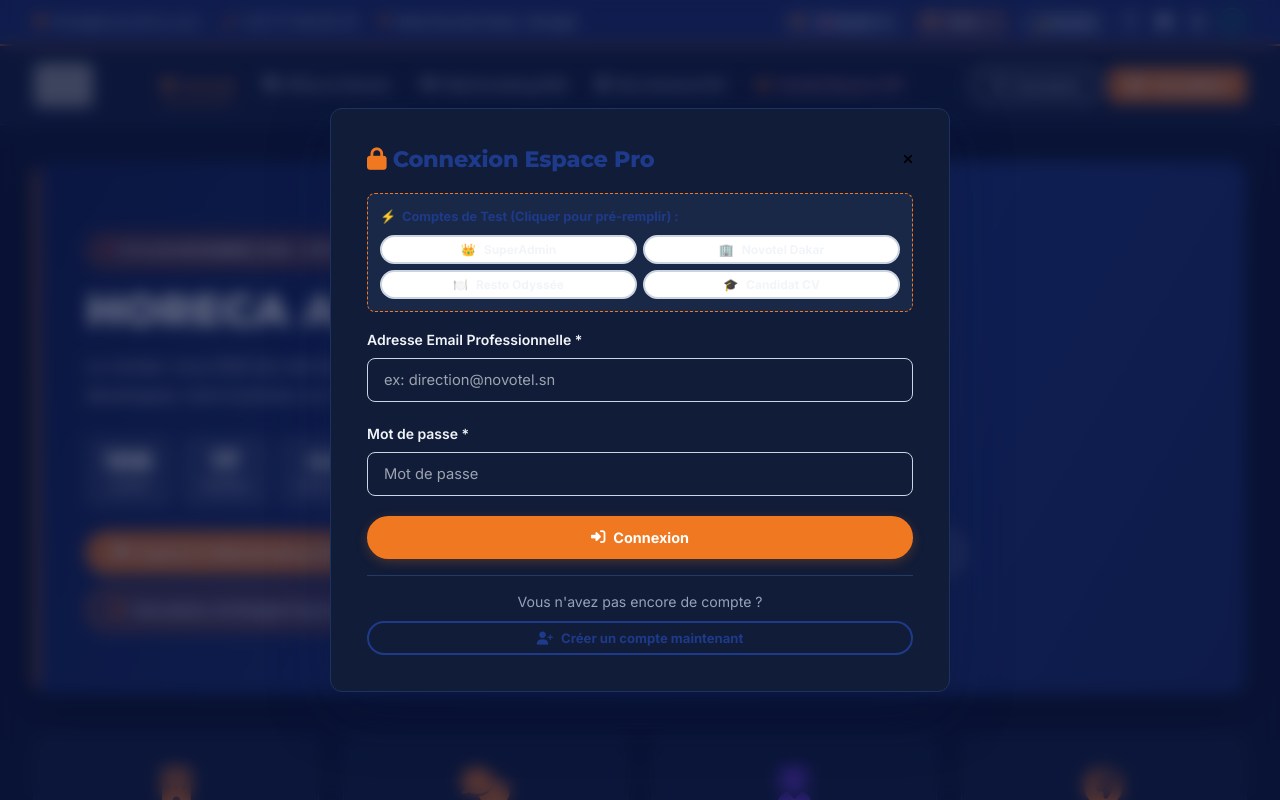
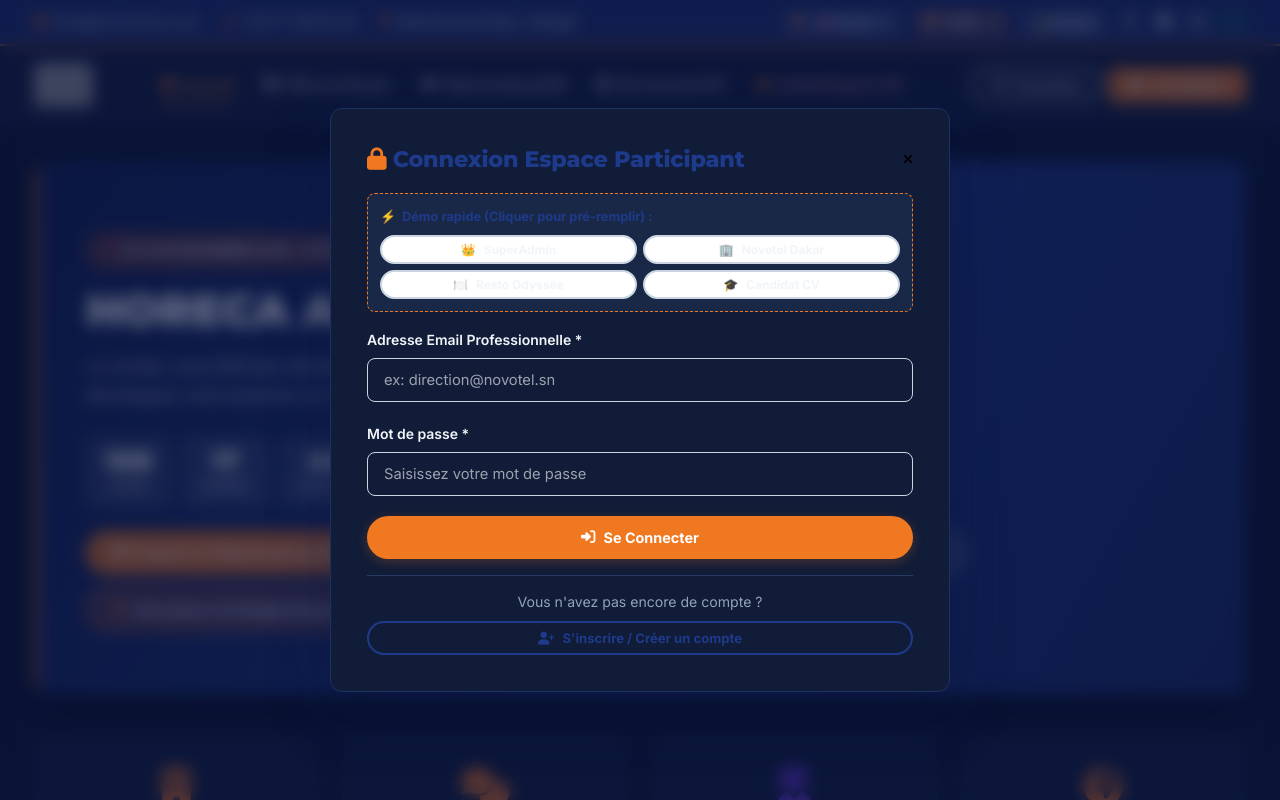
Before and after one commit to malickissasow/horeca_web, a React (Vite) app: page / in a window 1280 px wide. Both pictures are taken after a click on the button "Connexion". Shown: the top 800 px of the page. Built offline with nearby package versions, Linux system fonts and the light colour scheme; no server answers; grey boxes are pictures that could not be loaded.

Commit message:
feat: add password field to payment modal and prefill email from URL parameter

```diff
--- a/src/App.tsx
+++ b/src/App.tsx
@@ -1,4 +1,4 @@
-import React, { useState } from 'react';
+import React, { useState, useEffect } from 'react';
 import { useAuth } from './context/AuthContext';
 import {
   TopBar,
@@ -20,12 +20,18 @@ import { AdminPage } from './pages/AdminPage';
 import { RegisterPage } from './pages/RegisterPage';
 import { HostedBuyersPage } from './pages/HostedBuyersPage';
 
-
 export const App: React.FC = () => {
   const { currentPage, toastMessage, currentUser } = useAuth();
   const [loginModalOpen, setLoginModalOpen] = useState(false);
   const [profileModalOpen, setProfileModalOpen] = useState(false);
   const [passModalOpen, setPassModalOpen] = useState(false);
+
+  useEffect(() => {
+    const search = window.location.search;
+    if (search.includes('login=1') || search.includes('email=')) {
+      setLoginModalOpen(true);
+    }
+  }, []);
 
   return (
     <div style={{ minHeight: '100vh', display: 'flex', flexDirection: 'column' }}>
--- a/src/components/modals/LoginModal.tsx
+++ b/src/components/modals/LoginModal.tsx
@@ -1,4 +1,4 @@
-import React, { useState } from 'react';
+import React, { useState, useEffect } from 'react';
 import { useAuth } from '../../context/AuthContext';
 
 interface LoginModalProps {
@@ -11,6 +11,16 @@ export const LoginModal: React.FC<LoginModalProps> = ({ isOpen, onClose }) => {
   const [email, setEmail] = useState('');
   const [password, setPassword] = useState('');
   const [loading, setLoading] = useState(false);
+
+  useEffect(() => {
+    if (isOpen) {
+      const params = new URLSearchParams(window.location.search);
+      const emailParam = params.get('email');
+      if (emailParam) {
+        setEmail(emailParam);
+      }
+    }
+  }, [isOpen]);
 
   if (!isOpen) return null;
 
@@ -37,7 +47,7 @@ export const LoginModal: React.FC<LoginModalProps> = ({ isOpen, onClose }) => {
       <div className="modal-container">
         <div style={{ display: 'flex', justifyContent: 'space-between', alignItems: 'center', marginBottom: '20px' }}>
           <h3 style={{ fontWeight: 800, color: 'var(--primary)', fontSize: '1.4rem' }}>
-            <i className="fas fa-lock text-accent"></i> Connexion Espace Pro
+            <i className="fas fa-lock text-accent"></i> Connexion Espace Participant
           </h3>
           <button onClick={onClose}><i className="fas fa-times"></i></button>
         </div>
@@ -45,7 +55,7 @@ export const LoginModal: React.FC<LoginModalProps> = ({ isOpen, onClose }) => {
         {/* QUICK TEST ACCOUNTS AUTO-FILL */}
         <div style={{ background: 'var(--gray-100)', padding: '12px', borderRadius: 'var(--radius-md)', marginBottom: '16px', border: '1px dashed var(--accent)' }}>
           <div style={{ fontSize: '0.8rem', fontWeight: 800, color: 'var(--primary)', marginBottom: '8px', display: 'flex', alignItems: 'center', gap: '6px' }}>
-            ⚡ <span>Comptes de Test (Cliquer pour pré-remplir) :</span>
+            ⚡ <span>Démo rapide (Cliquer pour pré-remplir) :</span>
           </div>
           <div style={{ display: 'grid', gridTemplateColumns: 'repeat(2, 1fr)', gap: '6px' }}>
             <button
@@ -101,14 +111,14 @@ export const LoginModal: React.FC<LoginModalProps> = ({ isOpen, onClose }) => {
               type="password"
               className="form-control"
               required
-              placeholder="Mot de passe"
+              placeholder="Saisissez votre mot de passe"
               value={password}
               onChange={(e) => setPassword(e.target.value)}
             />
           </div>
 
           <button type="submit" className="btn btn-accent" style={{ width: '100%' }} disabled={loading}>
-            <i className="fas fa-sign-in-alt"></i> {loading ? 'Connexion en cours...' : 'Connexion'}
+            <i className="fas fa-sign-in-alt"></i> {loading ? 'Connexion en cours...' : 'Se Connecter'}
           </button>
 
           <div style={{ textAlign: 'center', marginTop: '16px', paddingTop: '14px', borderTop: '1px solid var(--gray-200)' }}>
@@ -122,7 +132,7 @@ export const LoginModal: React.FC<LoginModalProps> = ({ isOpen, onClose }) => {
                 setCurrentPage('register');
               }}
             >
-              <i className="fas fa-user-plus"></i> Créer un compte maintenant
+              <i className="fas fa-user-plus"></i> S'inscrire / Créer un compte
             </button>
           </div>
         </form>
--- a/src/components/modals/PaymentModal.tsx
+++ b/src/components/modals/PaymentModal.tsx
@@ -33,6 +33,7 @@ export const PaymentModal: React.FC<PaymentModalProps> = ({
   const [email, setEmail] = useState(customerEmail || currentUser?.email || '');
   const [phone, setPhone] = useState(customerPhone || currentUser?.phone || '');
   const [company, setCompany] = useState(companyName || currentUser?.company || '');
+  const [password, setPassword] = useState('horeca2026');
   const [txRef, setTxRef] = useState('');
 
   const formattedAmount = amount.toLocaleString('fr-FR') + ' FCFA';
@@ -40,8 +41,8 @@ export const PaymentModal: React.FC<PaymentModalProps> = ({
   // Submit Manual Payment (Wave / Orange Money to +221 77 542 82 35)
   const handleManualSubmit = async (e: React.FormEvent) => {
     e.preventDefault();
-    if (!name || !email || !txRef) {
-      showToast('Veuillez remplir votre nom, email et la référence du transfert');
+    if (!name || !email || !txRef || !password) {
+      showToast('Veuillez remplir votre nom, email, mot de passe et référence du transfert');
       return;
     }
 
@@ -55,14 +56,15 @@ export const PaymentModal: React.FC<PaymentModalProps> = ({
         packName,
         amount,
         paymentMethod: method,
-        transactionRef: txRef
+        transactionRef: txRef,
+        password
       });
 
       setSubmitted(true);
-      showToast('🎉 Demande transmise ! L\'administrateur valide votre transfert et vous recevrez la facture par email.');
+      showToast('🎉 Demande enregistrée ! Votre compte participant est créé et vos accès seront activés dès validation par l\'administrateur.');
       if (onSuccess) onSuccess();
     } catch (err: any) {
-      showToast(err.message || 'Erreur lors de la soumission du paiement manuel');
+      showToast(err.message || 'Erreur lors de la soumission du paiement');
     } finally {
       setLoading(false);
     }
@@ -76,7 +78,7 @@ export const PaymentModal: React.FC<PaymentModalProps> = ({
     }}>
       <div className="modal-card" onClick={e => e.stopPropagation()} style={{
         backgroundColor: 'var(--bg-card)', borderRadius: 'var(--radius-lg)',
-        width: '100%', maxWidth: '540px', padding: '28px', color: 'var(--text-main)',
+        width: '100%', maxWidth: '560px', padding: '28px', color: 'var(--text-main)',
         boxShadow: 'var(--shadow-xl)', border: '1px solid var(--border-color)', position: 'relative'
       }}>
         {/* Close Button */}
@@ -90,7 +92,7 @@ export const PaymentModal: React.FC<PaymentModalProps> = ({
         {/* Modal Header */}
         <div style={{ textAlign: 'center', marginBottom: '20px' }}>
           <span className="badge badge-accent" style={{ marginBottom: '8px', display: 'inline-block' }}>
-            💳 Règlement &amp; Réservation HORECA AFRICA 2026
+            💳 Règlement &amp; Création Compte Participant HORECA
           </span>
           <h2 style={{ fontSize: '1.5rem', fontWeight: 800, color: 'var(--primary)', margin: '4px 0' }}>
             {packName}
@@ -104,11 +106,11 @@ export const PaymentModal: React.FC<PaymentModalProps> = ({
           <div style={{ textAlign: 'center', padding: '20px 0' }}>
             <div style={{ fontSize: '3.5rem', marginBottom: '12px' }}>🎉</div>
             <h3 style={{ color: '#22c55e', fontSize: '1.3rem', fontWeight: 800, marginBottom: '8px' }}>
-              Demande enregistrée avec succès !
+              Compte Participant Créé &amp; Demande Transmise !
             </h3>
             <p style={{ fontSize: '0.95rem', color: 'var(--text-muted)', lineHeight: 1.6, marginBottom: '20px' }}>
-              Votre référence de transaction <strong>{txRef}</strong> a été transmise au SuperAdmin.<br />
-              Dès confirmation du dépôt au <strong>+221 77 542 82 35</strong>, votre <strong>facture acquittée</strong> sera envoyée par email à <strong>{email}</strong>.
+              Votre compte participant <strong>{email}</strong> a été enregistré.<br />
+              Dès confirmation de votre dépôt au <strong>+221 77 542 82 35</strong> par le SuperAdmin, vos accès B2B et votre badge QR seront activés et notifiés par email.
             </p>
             <button className="btn btn-accent" onClick={onClose} style={{ width: '100%' }}>
               Fermer et Retourner au Site
@@ -158,13 +160,13 @@ export const PaymentModal: React.FC<PaymentModalProps> = ({
                 <li style={{ fontSize: '1.15rem', fontWeight: 900, color: '#fba919', margin: '4px 0' }}>
                   📞 +221 77 542 82 35
                 </li>
-                <li>Saisissez ci-dessous le numéro de référence du transfert ou votre numéro expéditeur.</li>
+                <li>Saisissez vos identifiants ci-dessous pour créer votre Compte Participant.</li>
               </ol>
             </div>
 
             <div>
               <label style={{ fontSize: '0.85rem', fontWeight: 700, display: 'block', marginBottom: '4px' }}>
-                Nom &amp; Prénom du Payeur / Représentant *
+                Nom &amp; Prénom du Participant / Représentant *
               </label>
               <input
                 type="text"
@@ -179,7 +181,7 @@ export const PaymentModal: React.FC<PaymentModalProps> = ({
             <div className="grid-2" style={{ gap: '12px' }}>
               <div>
                 <label style={{ fontSize: '0.85rem', fontWeight: 700, display: 'block', marginBottom: '4px' }}>
-                  Email Pro (pour recevoir la Facture) *
+                  Email Pro (votre Identifiant de Connexion) *
                 </label>
                 <input
                   type="email"
@@ -204,6 +206,20 @@ export const PaymentModal: React.FC<PaymentModalProps> = ({
               </div>
             </div>
 
+            <div className="grid-2" style={{ gap: '12px' }}>
+              <div>
+                <label style={{ fontSize: '0.85rem', fontWeight: 700, display: 'block', marginBottom: '4px' }}>
+                  Mot de passe Secret (pour vous connecter) *
+                </label>
+                <input
+                  type="password"
+                  className="input"
+                  required
+                  value={password}
+                  onChange={e => setPassword(e.target.value)}
+                  placeholder="Choisissez un mot de passe"
+                />
+              </div>
               <div>
                 <label style={{ fontSize: '0.85rem', fontWeight: 700, display: 'block', marginBottom: '4px' }}>
                   Référence / Transaction {method === 'MANUAL_OM' ? 'Orange Money' : 'Wave'} *
@@ -214,9 +230,10 @@ export const PaymentModal: React.FC<PaymentModalProps> = ({
                   required
                   value={txRef}
                   onChange={e => setTxRef(e.target.value)}
-                placeholder="ex: TXN-99841029 ou Numéro de l'expéditeur"
+                  placeholder="ex: TXN-99841029"
                   style={{ borderColor: 'var(--accent)', fontWeight: 700 }}
                 />
+              </div>
             </div>
 
             <button
@@ -225,7 +242,7 @@ export const PaymentModal: React.FC<PaymentModalProps> = ({
               className="btn btn-accent"
               style={{ width: '100%', marginTop: '6px', padding: '14px', fontSize: '1rem', fontWeight: 800 }}
             >
-              {loading ? 'Soumission en cours...' : ' Demander la Validation SuperAdmin & Ma Facture'}
+              {loading ? 'Création du compte & Enregistrement...' : ' Créer Mon Compte & Demander la Validation'}
             </button>
           </form>
         )}
--- a/src/context/AuthContext.tsx
+++ b/src/context/AuthContext.tsx
@@ -25,6 +25,11 @@ const AuthContext = createContext<AuthContextType | undefined>(undefined);
 export const AuthProvider: React.FC<{ children: React.ReactNode }> = ({ children }) => {
   const [currentUser, setCurrentUser] = useState<User | null>(() => {
     try {
+      const search = window.location.search;
+      if (search.includes('login=1') || search.includes('email=')) {
+        localStorage.removeItem('horeca_auth_user');
+        return null;
+      }
       const saved = localStorage.getItem('horeca_auth_user');
       return saved ? JSON.parse(saved) : null;
     } catch (e) {
--- a/src/services/api.ts
+++ b/src/services/api.ts
@@ -205,7 +205,7 @@ export const apiService = {
     return data;
   },
 
-  async submitManualPayment(payload: { customerName: string; customerEmail: string; customerPhone?: string; companyName?: string; packName: string; amount: number; paymentMethod: 'MANUAL_WAVE' | 'MANUAL_OM'; transactionRef: string }): Promise<{ message: string; reference: string }> {
+  async submitManualPayment(payload: { customerName: string; customerEmail: string; customerPhone?: string; companyName?: string; packName: string; amount: number; paymentMethod: 'MANUAL_WAVE' | 'MANUAL_OM'; transactionRef: string; password?: string }): Promise<{ message: string; reference: string }> {
     const res = await fetch(`${API_BASE_URL}/payment/manual/submit`, {
       method: 'POST',
       headers: { 'Content-Type': 'application/json' },
```
Lines whose indentation alone changed are shown as unchanged.
